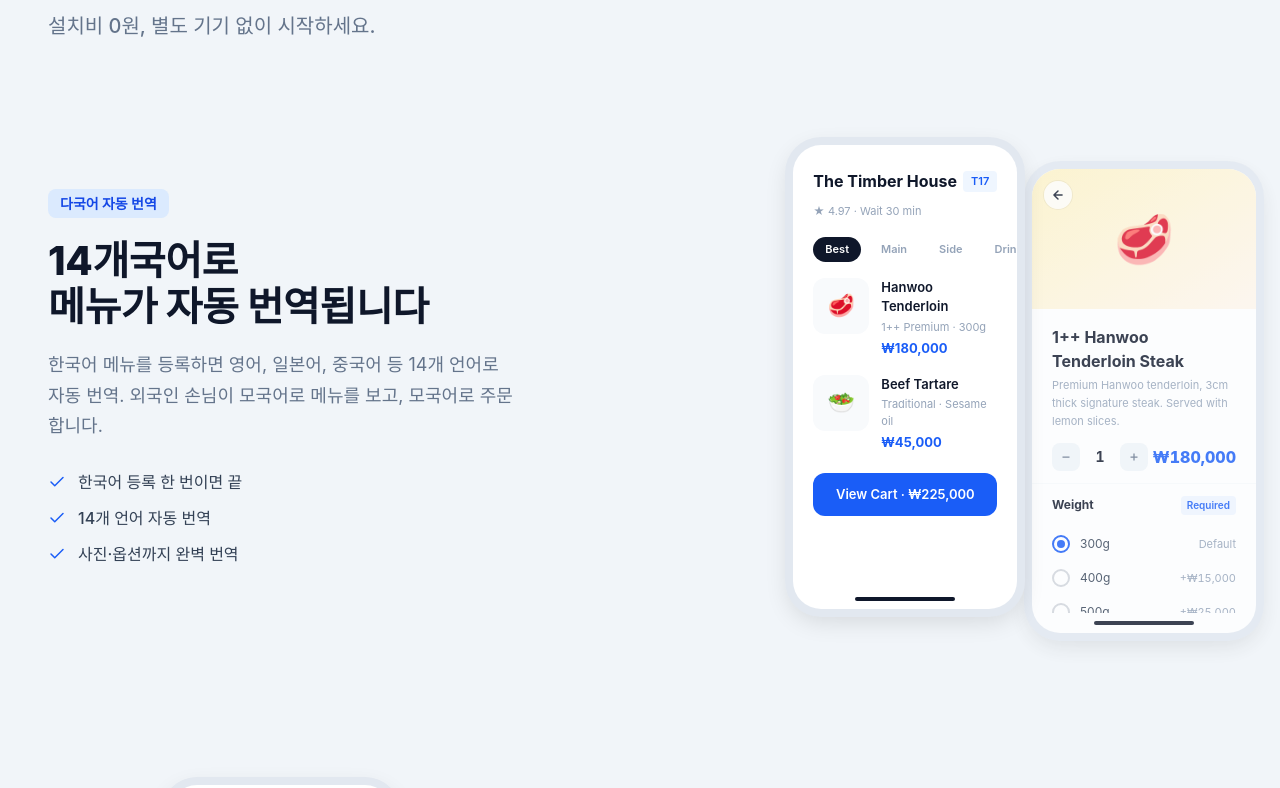
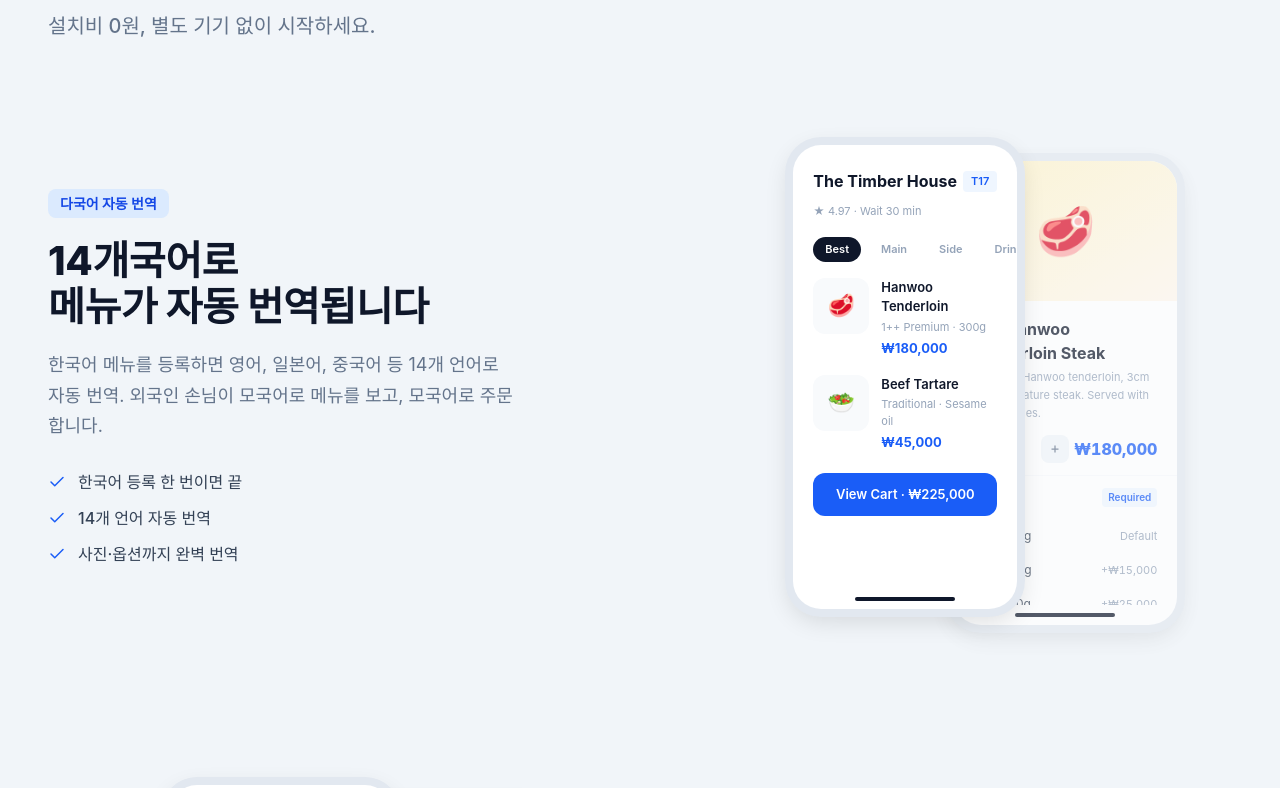
Before and after one commit to willji1096/ZIVO-QRLanding, a React (Vite) app: page / in a window 1280 px wide. Shown: the part 2340-3128 px from the top of the page. Built offline with nearby package versions, Linux system fonts and the light colour scheme; a web font is replaced by a local one.

Commit message:
듀얼 폰 겹침 간격 조정 — 서브 폰이 메인 폰 바로 뒤에 160px 오프셋

```diff
--- a/src/sections/Solution.tsx
+++ b/src/sections/Solution.tsx
@@ -37,16 +37,18 @@ const SOLUTIONS = [
 
 function DualPhone({ main, sub }: { main: React.ReactNode; sub: React.ReactNode }) {
   return (
-    <div className="relative flex justify-center">
-      {/* 메인 폰 — 앞 */}
-      <PhoneMockup className="relative z-10">
-        {main}
-      </PhoneMockup>
-      {/* 서브 폰 — 뒤로 겹치기 */}
-      <div className="absolute right-0 sm:-right-8 top-6 z-0 hidden sm:block">
-        <PhoneMockup className="opacity-80">
-          {sub}
+    <div className="flex justify-center">
+      <div className="relative">
+        {/* 메인 폰 — 앞 */}
+        <PhoneMockup className="relative z-10">
+          {main}
         </PhoneMockup>
+        {/* 서브 폰 — 바로 뒤에 겹침 */}
+        <div className="absolute left-[140px] sm:left-[160px] top-4 z-0 hidden sm:block">
+          <PhoneMockup className="opacity-70">
+            {sub}
+          </PhoneMockup>
+        </div>
       </div>
     </div>
   )
```
